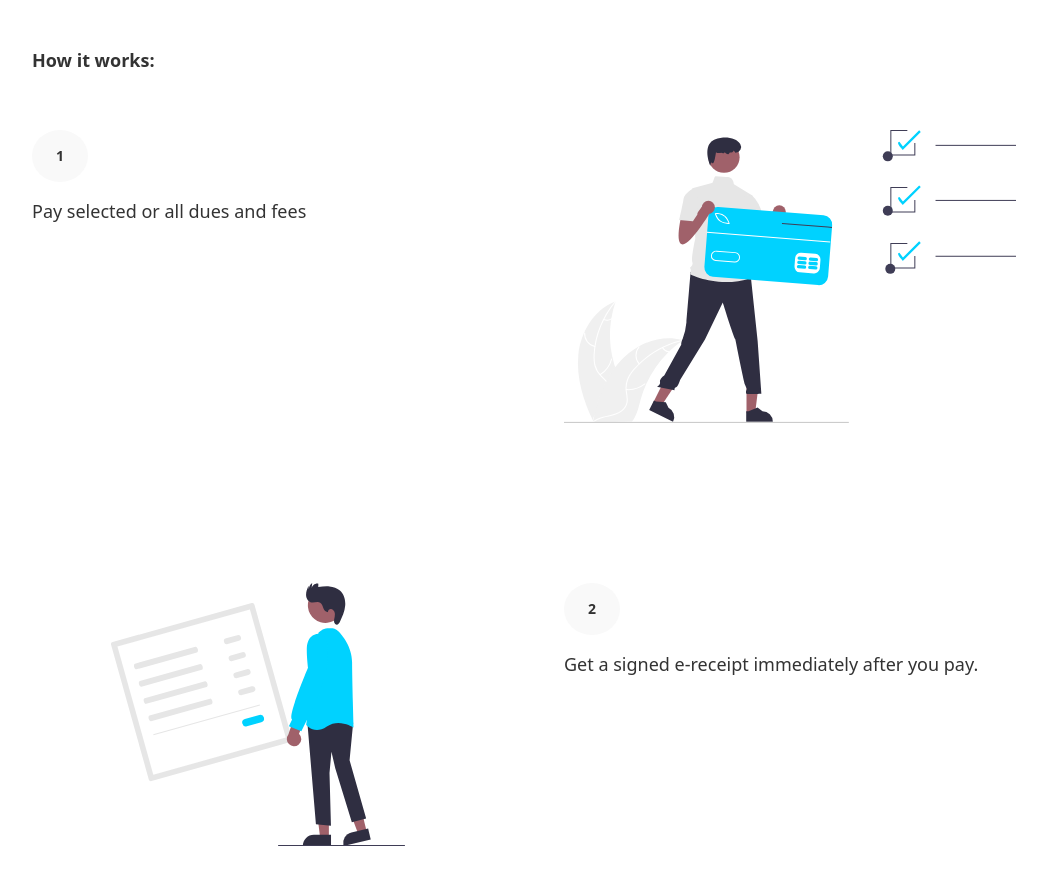
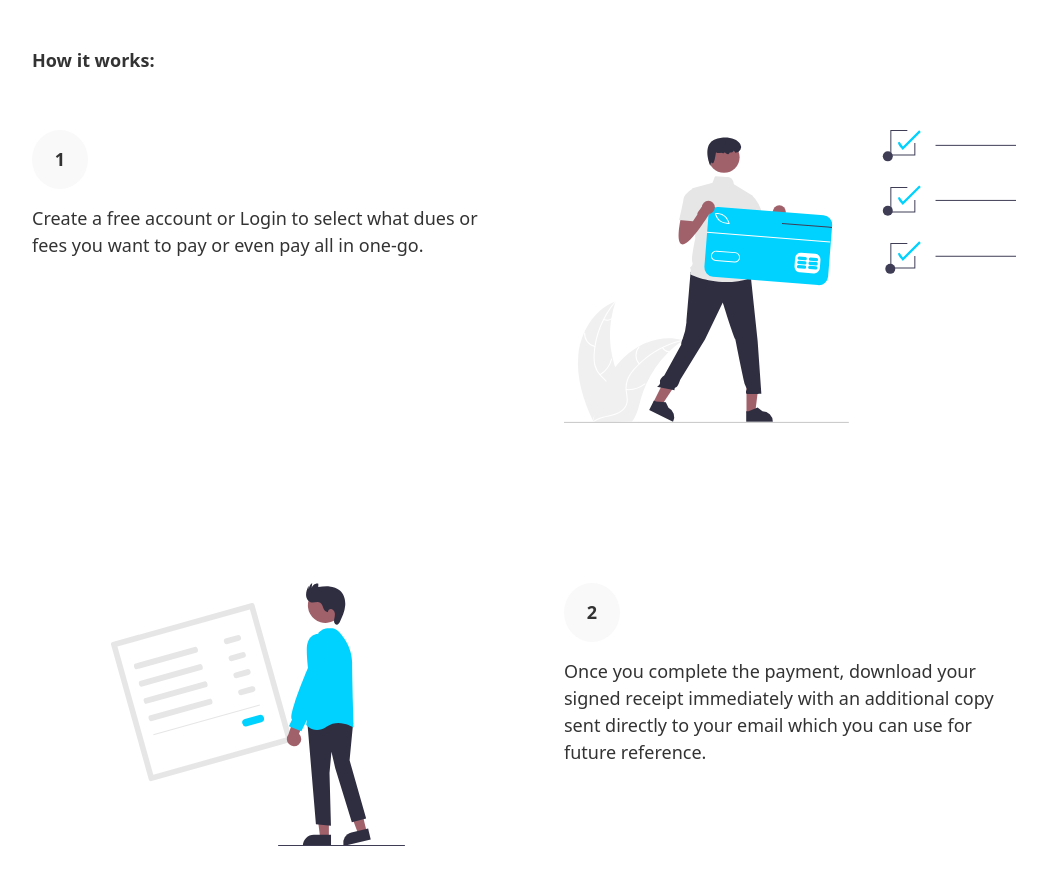
Before and after one commit to jonathan-ikpen/Cpay, a React (Vite) app: page / in a window 1280 px wide. Shown: the part 569-1454 px from the top of the page, without its empty margins (116-1163 px from the left). Built offline with nearby package versions, Linux system fonts and the light colour scheme.

Commit message:
fix: adjust landing pages steps copy

```diff
--- a/src/Home/home.jsx
+++ b/src/Home/home.jsx
@@ -91,11 +91,13 @@ const Steps = () => {
       <div className="pt-14">
         <div className="grid grid-cols-1 sm:grid-cols-2 pb-40 gap-20">
           <div className="pb-12">
-            <span className="block w-14 p-4 border-solid rounded-[100%] bg-black-6 text-center text-black-3 font-bold h-fit text-sm">
+            <span className="block w-14 p-4 border-solid rounded-[100%] bg-black-6 text-center text-black-3 font-bold h-fit text-[18px]">
               1
             </span>
             <p className="block text-[18px] text-black-3 pt-4">
-              Pay selected or all dues and fees
+              Create a <a href="#">free account</a> or <a href="#">Login</a> to
+              select what dues or fees you want to pay or even pay all in
+              one-go.
             </p>
           </div>
           <div className="flex justify-center items-start">
@@ -111,11 +113,13 @@ const Steps = () => {
             />
           </div>
           <div className="pb-12 row-start-1 sm:row-start-1">
-            <span className="block w-14 p-4 border-solid rounded-[100%] bg-black-6 text-center text-black-3 font-bold h-fit text-sm">
+            <span className="block w-14 p-4 border-solid rounded-[100%] bg-black-6 text-center text-black-3 font-bold h-fit text-[18px]">
               2
             </span>
             <p className="block text-[18px] text-black-3 pt-4">
-              Get a signed e-receipt immediately after you pay.
+              Once you complete the payment, download your signed receipt
+              immediately with an additional copy sent directly to your email
+              which you can use for future reference.
             </p>
           </div>
         </div>
```
